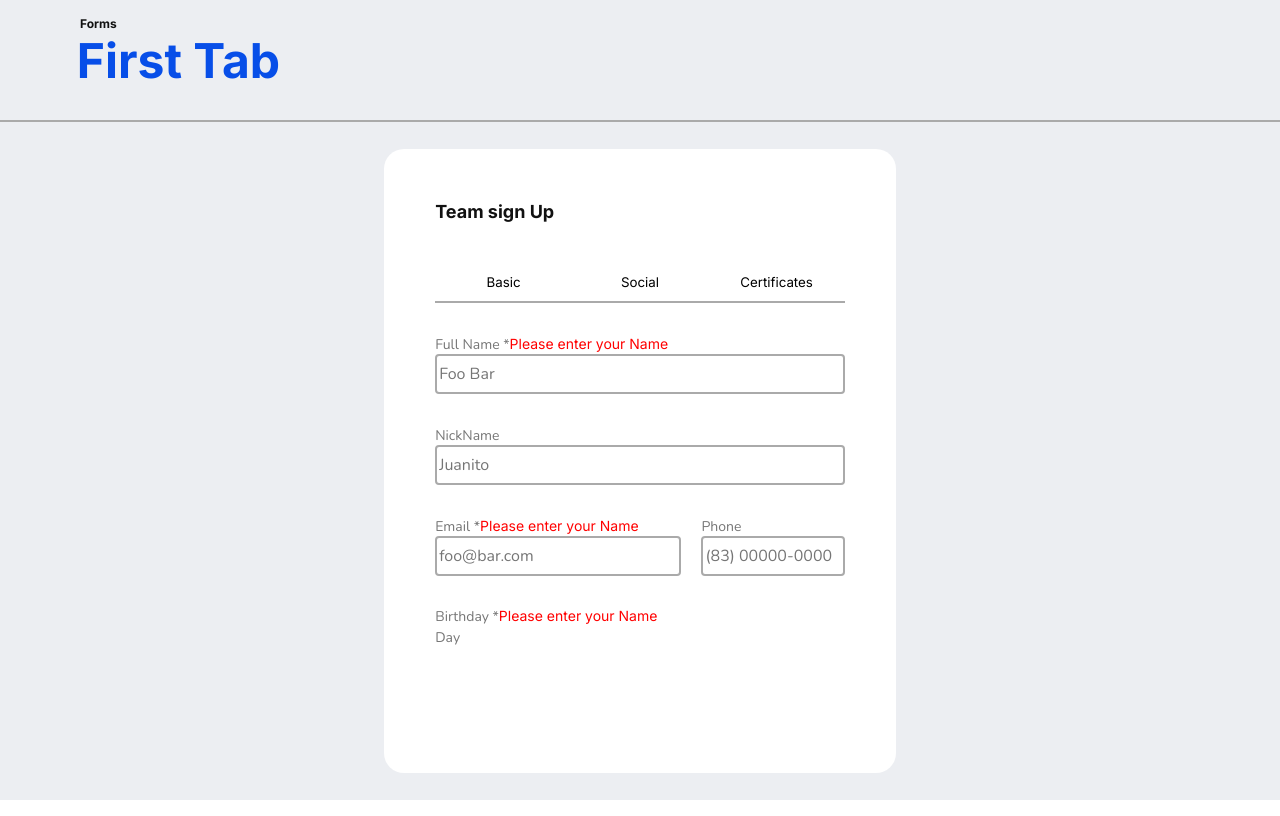
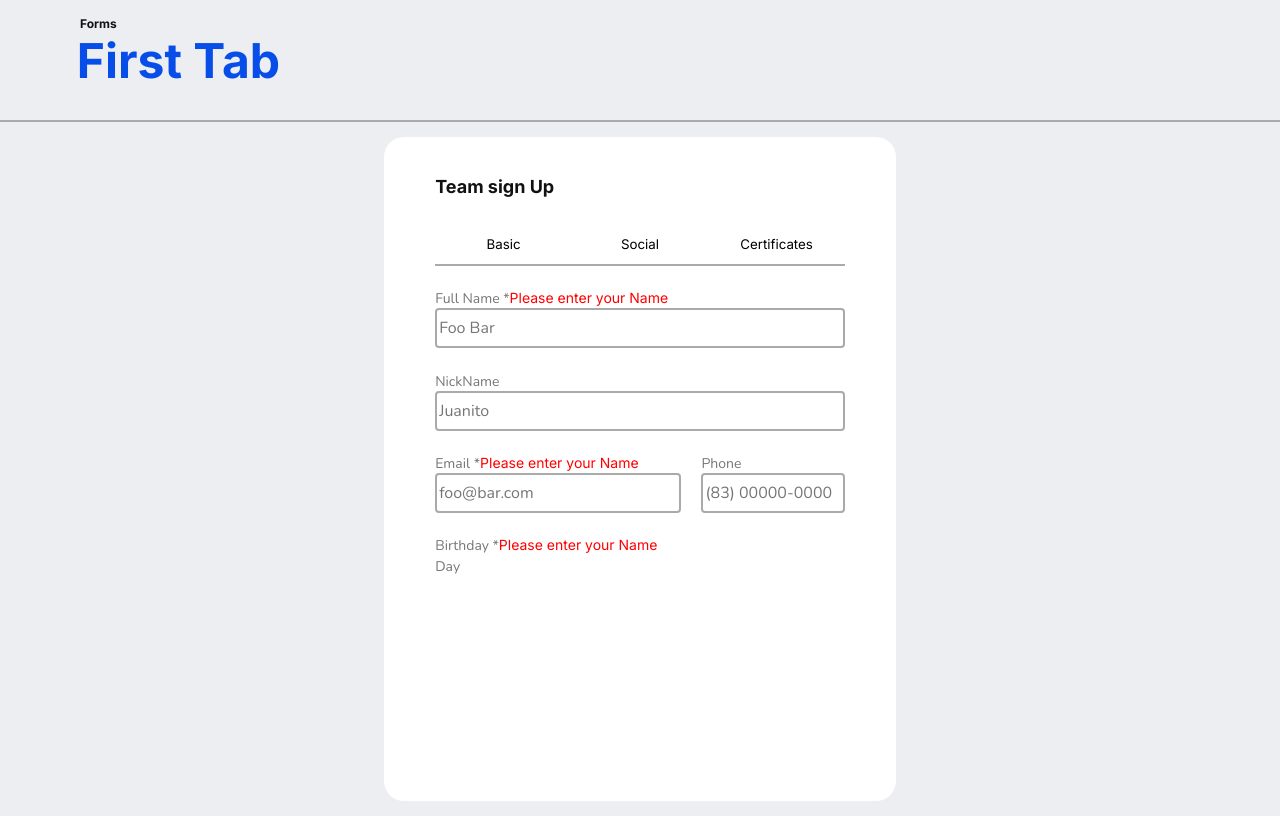
Before and after one commit to LeonardoLuisKlein/desafioCompass_SquadGreen, a Vue app: page / in a window 1280 px wide. Built offline with nearby package versions, Linux system fonts and the light colour scheme.

Commit message:
Feat: Adding error messages to form

```diff
--- a/src/components/containers/FormOne/FormOne.scss
+++ b/src/components/containers/FormOne/FormOne.scss
@@ -2,7 +2,7 @@
     background: #ECEEF2;
 }
 #formOne {
-    height: 84.7vh;
+    height: 86.7vh;
     background: #ECEEF2;
     display: flex;
     justify-content: center;
@@ -12,13 +12,13 @@
         display: flex;
         flex-direction: column;
         align-items: center;
-        height: 78vh;
+        height: 83vh;
         width: 40vw;
         border-radius: 20px;
         background: #FFFFFF;
         .divTitle{
             display: flex;
-            height: 20%;
+            height: 15%;
             width: 80%;
             align-items: center;
             justify-content: flex-start;
@@ -34,7 +34,7 @@
         .divBody {
             display: flex;
             width: 80%;
-            height: 60%;
+            height: 50%;
             flex-flow:column wrap;
             justify-content: space-evenly;
 
--- a/src/views/FormTabs/FormTabs.vue
+++ b/src/views/FormTabs/FormTabs.vue
@@ -10,7 +10,7 @@ export default {
     name: "FormTabs",
     components: {
 },
-}
+
 </script>
 
 <style lang="scss" scoped>
```
